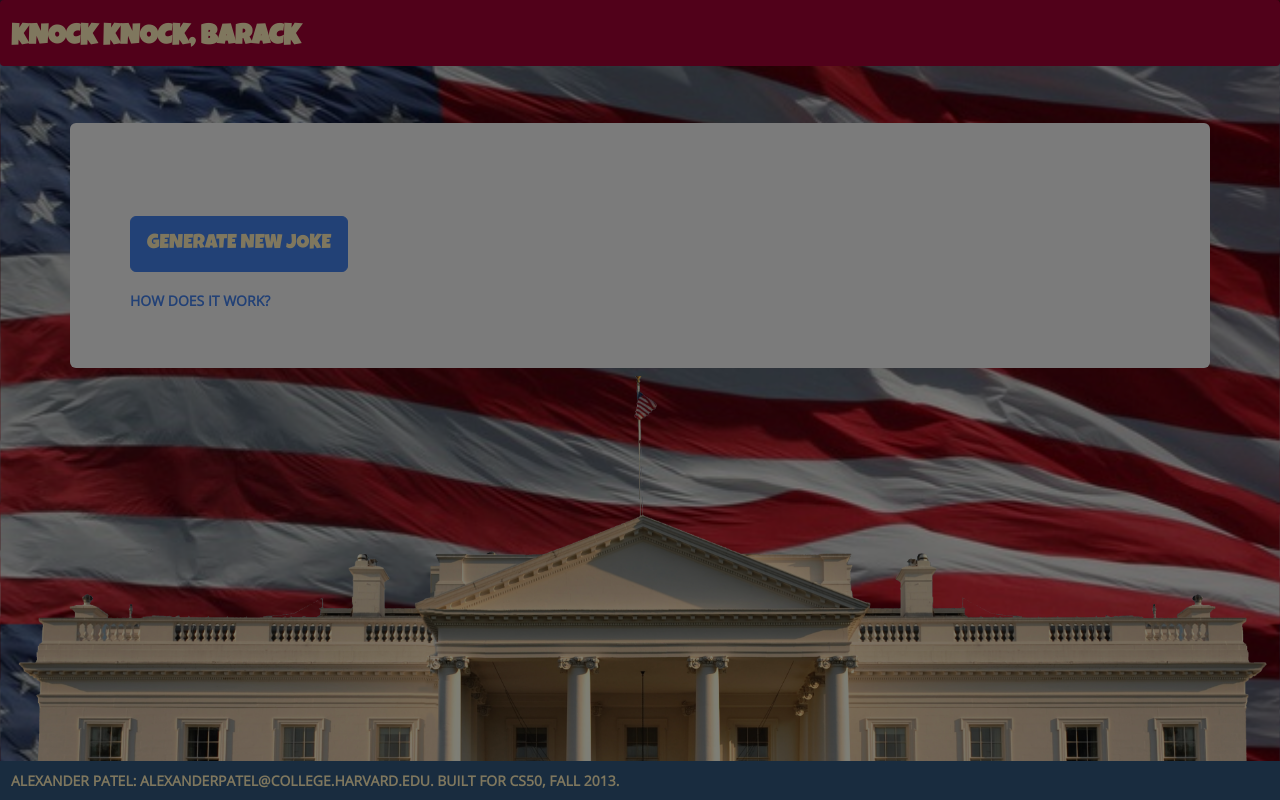
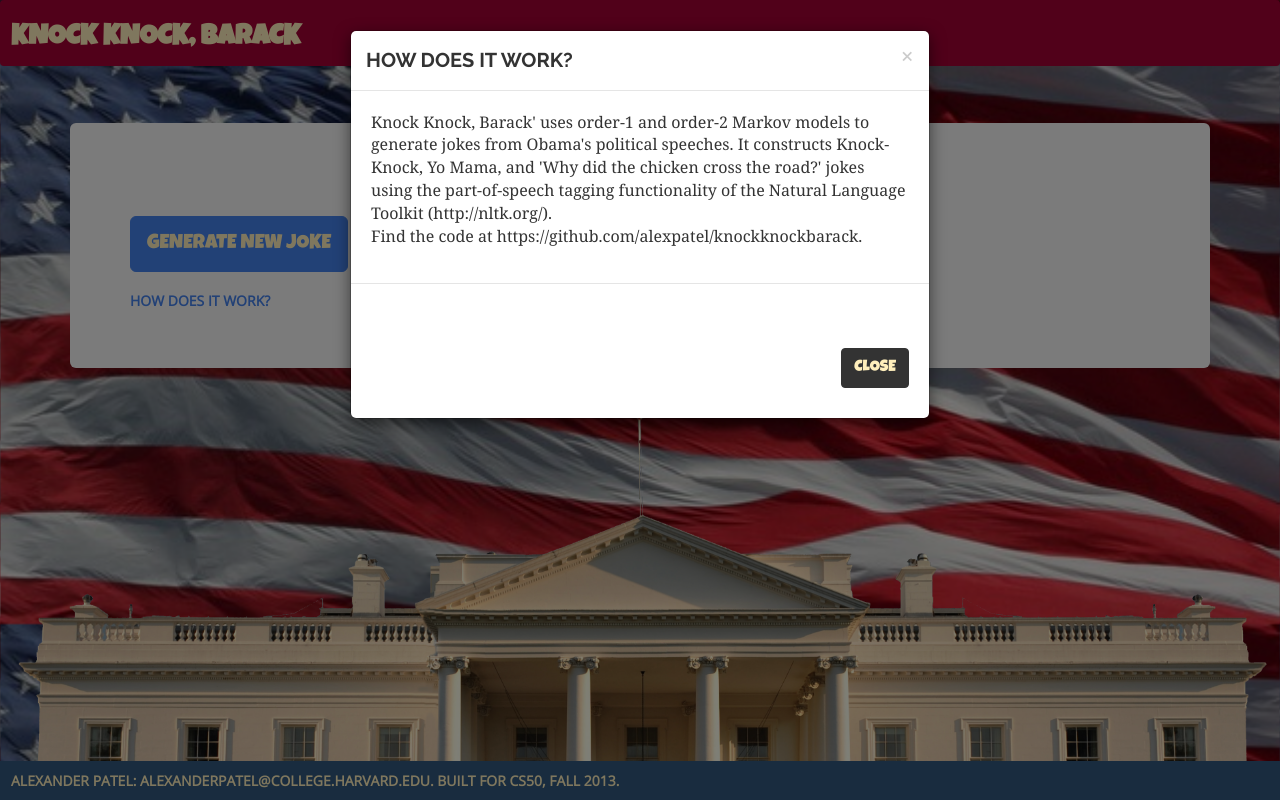
Before and after one commit to alexpatel/knockknockbarack, a Flask app: template templates/index.html in a window 1280 px wide, after a click on "HOW DOES IT WORK?". Run offline with Flask 2, Linux system fonts and the light colour scheme; the template is opened without the code that fills it, so the values that code supplies are empty; parts of the project's set-up code (start-up, migrations or seed data) failed here and were passed over; some libraries are stand-ins or nearby versions.

Commit message:
grammar...

```diff
--- a/templates/index.html
+++ b/templates/index.html
@@ -49,12 +49,12 @@
 		    <div class="modal-content">
 		      <div class="modal-header">
 		        <button type="button" class="close" data-dismiss="modal" aria-hidden="true">&times;</button>
-		        <h4 class="modal-title" id="infoLabel">Modal title</h4>
+		        <h4 class="modal-title" id="infoLabel">How does it work?</h4>
 		      </div>
 		      <div class="modal-body">
-		     Knock Knock, Barack' uses order-1 and order-2 Markov models to generate jokes from Obama's political speeches. It constructs Knock-Knock, Yo Mama, and 'Why did the chicken cross the road?' jokes using the part-of-speech tagging functionality of the Natural Language Toolkit (http://nltk.org/)
-
-		     Code @ https://github.com/alexpatel/knockknockbarack
+		     Knock Knock, Barack' uses order-1 and order-2 Markov models to generate jokes from Obama's political speeches. It constructs Knock-Knock, Yo Mama, and 'Why did the chicken cross the road?' jokes using the part-of-speech tagging functionality of the Natural Language Toolkit (http://nltk.org/).
+		     <br>
+		     Find the code at https://github.com/alexpatel/knockknockbarack.
 		      </div>
 		      <div class="modal-footer">
 		        <button type="button" class="btn btn-default" data-dismiss="modal">Close</button>
```
